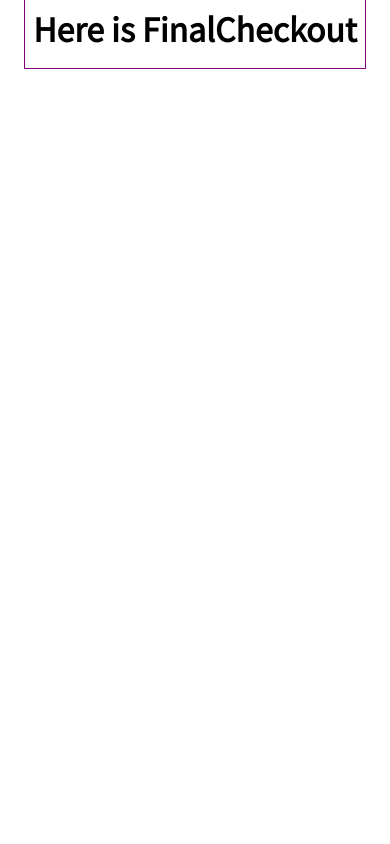
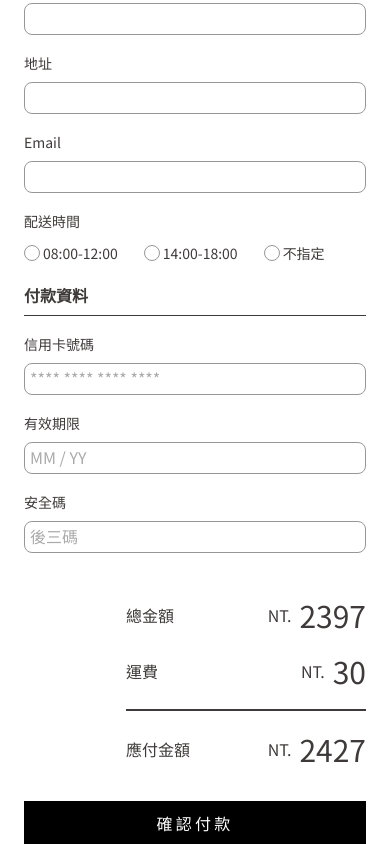
Before and after one commit to imladris20/STYLiSH, a React (Vite) app in the folder stylish/: page /checkout in a window 390 px wide. Shown: the part 1140-1984 px from the top of the page. Built offline with nearby package versions, Linux system fonts and the light colour scheme.

Commit message:
Finish building layout of mobile version

```diff
--- a/stylish/src/components/Checkout/FinalCheckout.jsx
+++ b/stylish/src/components/Checkout/FinalCheckout.jsx
@@ -4,14 +4,92 @@ const TopContainer = styled.div`
   width: 100%;
   display: flex;
   flex-direction: column;
-  border: 1px purple solid;
+  align-items: flex-end;
+`;
+
+const CheckoutInfoContainer = styled.div`
+  height: 168px;
+  width: 240px;
+  display: flex;
+  flex-direction: column;
+  gap: 20px;
+`;
+
+const CheckoutInfoRowContainer = styled.div`
+  height: 36px;
+  display: flex;
+  flex-direction: row;
+  justify-content: flex-end;
+  align-items: center;
+`;
+
+const Devider = styled.div`
+  width: 100%;
+  border: 1px #3f3a3a solid;
+`;
+
+const CheckoutLabel = styled.h5`
+  margin: 0px auto 0 0;
+  color: #3f3a3a;
+  font-size: 16px;
+  font-family: Noto Sans TC;
+  font-weight: 400;
+  line-height: 19px;
+  word-wrap: break-word;
+`;
+
+const CheckoutCurrency = styled(CheckoutLabel)`
+  margin-right: 8px;
+`;
+
+const CheckoutValue = styled.h4`
+  color: #3f3a3a;
+  font-size: 30px;
+  font-family: Noto Sans TC;
+  font-weight: 400;
+  line-height: 36px;
+  word-wrap: break-word;
+  margin: 0;
+`;
+
+const FinalCheckoutButton = styled.button`
+  background-color: black;
+  width: 100%;
+  color: white;
+  font-size: 16px;
+  font-family: Noto Sans TC;
+  font-weight: 400;
+  line-height: 30px;
+  letter-spacing: 3.2px;
+  word-wrap: break-word;
+  border: none;
+  margin-top: 36px;
+  height: 44px;
 `;
 
 const FinalCheckout = () => {
   return (
     <>
       <TopContainer>
-        <h1>Here is FinalCheckout</h1>
+        <CheckoutInfoContainer>
+          <CheckoutInfoRowContainer>
+            <CheckoutLabel>總金額</CheckoutLabel>
+            <CheckoutCurrency>NT.</CheckoutCurrency>
+            <CheckoutValue>2397</CheckoutValue>
+          </CheckoutInfoRowContainer>
+          <CheckoutInfoRowContainer>
+            <CheckoutLabel>運費</CheckoutLabel>
+            <CheckoutCurrency>NT.</CheckoutCurrency>
+            <CheckoutValue>30</CheckoutValue>
+          </CheckoutInfoRowContainer>
+          <Devider />
+          <CheckoutInfoRowContainer>
+            <CheckoutLabel>應付金額</CheckoutLabel>
+            <CheckoutCurrency>NT.</CheckoutCurrency>
+            <CheckoutValue>2427</CheckoutValue>
+          </CheckoutInfoRowContainer>
+        </CheckoutInfoContainer>
+        <FinalCheckoutButton>確認付款</FinalCheckoutButton>
       </TopContainer>
     </>
   );
--- a/stylish/src/components/Checkout/Order.jsx
+++ b/stylish/src/components/Checkout/Order.jsx
@@ -4,14 +4,121 @@ const TopContainer = styled.div`
   width: 100%;
   display: flex;
   flex-direction: column;
-  border: 1px green solid;
+  margin-bottom: 20px;
+`;
+
+const OrderHeadline = styled.h1`
+  color: #3f3a3a;
+  font-size: 16px;
+  font-weight: 700;
+  line-height: 19px;
+  word-wrap: break-word;
+  margin-top: 0;
+  margin-bottom: 10px;
+  text-align: left;
+`;
+
+const OrderContainer = styled.div`
+  display: flex;
+  flex-direction: column;
+  padding-top: 20px;
+  border-top: 1px #3f3a3a solid;
+`;
+
+const OrderLabel = styled.label`
+  color: #3f3a3a;
+  font-size: 14px;
+  line-height: 17px;
+  margin-bottom: 10px;
+  text-align: left;
+`;
+
+const OrderTextInput = styled.input`
+  border-radius: 8px;
+  border: 1px #979797 solid;
+  height: 32px;
+  line-height: 32px;
+  margin-bottom: 20px;
+  padding-left: 5px;
+  font-size: 14px;
+`;
+
+const NameReminder = styled.h5`
+  color: #8b572a;
+  font-size: 14px;
+  line-height: 17px;
+  margin: 0px;
+  text-align: left;
+  margin-top: -14px;
+  margin-bottom: 20px;
+  font-weight: 400;
+`;
+
+const DeliveryContainer = styled.div`
+  display: flex;
+  flex-direction: row;
+  gap: 26px;
+`;
+
+const DeliveryText = styled.div`
+  display: flex;
+  flex-direction: row;
+  height: 26px;
+  color: #3f3a3a;
+  font-size: 14px;
+  font-weight: 400;
+  line-height: 26px;
+  align-items: center;
+`;
+
+const DeliveryRadio = styled.input`
+  appearance: none;
+  border-radius: 999px;
+  height: 16px;
+  width: 16px;
+  border: 1px #979797 solid;
+  margin-right: 3px;
+  line-height: 26px;
+  cursor: pointer;
+  &:checked {
+    background-color: #8b572a;
+    border: 1px solid #8b572a;
+  }
 `;
 
 const Order = () => {
   return (
     <>
       <TopContainer>
-        <h1>Here is Order</h1>
+        <OrderHeadline>訂購資料</OrderHeadline>
+        <OrderContainer>
+          <OrderLabel>收件人姓名</OrderLabel>
+          <OrderTextInput type="text" name="name" required />
+          <NameReminder>
+            務必填寫完整收件人姓名，避免包裹無法順利簽收
+          </NameReminder>
+          <OrderLabel>手機</OrderLabel>
+          <OrderTextInput type="text" name="phone" required />
+          <OrderLabel>地址</OrderLabel>
+          <OrderTextInput type="text" name="address" required />
+          <OrderLabel>Email</OrderLabel>
+          <OrderTextInput type="email" name="email" required />
+          <OrderLabel>配送時間</OrderLabel>
+          <DeliveryContainer>
+            <DeliveryText>
+              <DeliveryRadio type="radio" name="time" />
+              08:00-12:00
+            </DeliveryText>
+            <DeliveryText>
+              <DeliveryRadio type="radio" name="time" />
+              14:00-18:00
+            </DeliveryText>
+            <DeliveryText>
+              <DeliveryRadio type="radio" name="time" />
+              不指定
+            </DeliveryText>
+          </DeliveryContainer>
+        </OrderContainer>
       </TopContainer>
     </>
   );
--- a/stylish/src/components/Checkout/Payment.jsx
+++ b/stylish/src/components/Checkout/Payment.jsx
@@ -4,14 +4,82 @@ const TopContainer = styled.div`
   width: 100%;
   display: flex;
   flex-direction: column;
-  border: 1px black solid;
+  margin-bottom: 24px;
+`;
+
+const PaymentHeadline = styled.h1`
+  color: #3f3a3a;
+  font-size: 16px;
+  font-weight: 700;
+  line-height: 19px;
+  word-wrap: break-word;
+  margin-top: 0;
+  margin-bottom: 10px;
+  text-align: left;
+`;
+
+const PaymentContainer = styled.div`
+  display: flex;
+  flex-direction: column;
+  padding-top: 20px;
+  border-top: 1px #3f3a3a solid;
+`;
+
+const PaymentLabel = styled.label`
+  color: #3f3a3a;
+  font-size: 14px;
+  line-height: 17px;
+  margin-bottom: 10px;
+  text-align: left;
+`;
+
+const PaymentTextInput = styled.input`
+  border-radius: 8px;
+  border: 1px #979797 solid;
+  height: 32px;
+  line-height: 32px;
+  margin-bottom: 20px;
+  padding-left: 5px;
+  font-size: 14px;
+
+  &::placeholder {
+    color: #aaaaaa;
+    font-size: 16px;
+    font-family: Noto Sans TC;
+    font-weight: 400;
+    line-height: 32px;
+    word-wrap: break-word;
+  }
 `;
 
 const Payment = () => {
   return (
     <>
       <TopContainer>
-        <h1>Here is Payment</h1>
+        <PaymentHeadline>付款資料</PaymentHeadline>
+        <PaymentContainer>
+          <PaymentLabel>信用卡號碼</PaymentLabel>
+          <PaymentTextInput
+            type="text"
+            name="cardnumber"
+            placeholder="**** **** **** ****"
+            required
+          />
+          <PaymentLabel>有效期限</PaymentLabel>
+          <PaymentTextInput
+            type="text"
+            name="expire"
+            placeholder="MM / YY"
+            required
+          />
+          <PaymentLabel>安全碼</PaymentLabel>
+          <PaymentTextInput
+            type="text"
+            name="authorization"
+            placeholder="後三碼"
+            required
+          />
+        </PaymentContainer>
       </TopContainer>
     </>
   );
--- a/stylish/src/components/Checkout/index.jsx
+++ b/stylish/src/components/Checkout/index.jsx
@@ -1,16 +1,15 @@
+import { useState } from "react";
 import styled from "styled-components";
 import Cart from "./Cart";
+import FinalCheckout from "./FinalCheckout";
 import Order from "./Order";
 import Payment from "./Payment";
-import FinalCheckout from "./FinalCheckout";
-import { useState } from "react";
 
 const TopContainer = styled.div`
   width: auto;
-  height: 1889px;
   display: flex;
   flex-direction: column;
-  margin: 20px 24px 0px 24px;
+  margin: 20px 24px 28px 24px;
 `;
 
 const Checkout = () => {
```
Also changed, not shown: stylish/src/components/Product/index.jsx (+8 -8 lines).
